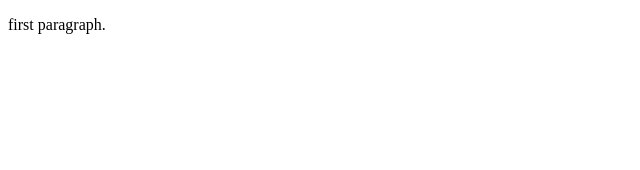
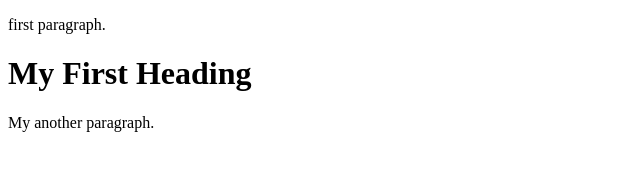
Before and after one commit to Puneet574/Interview, a plain HTML site: page index.html in a window 1280 px wide. Shown: the whole page, without its empty margins (0-640 px from the left). Drawn offline with Linux system fonts and the light colour scheme.

Commit message:
another p tag added

```diff
--- a/index.html
+++ b/index.html
@@ -5,5 +5,7 @@
 </head>
 <body>
 <p>first paragraph.</p>
+<h1>My First Heading</h1>
+<p>My another paragraph.</p>
 </body>
 </html>
```
